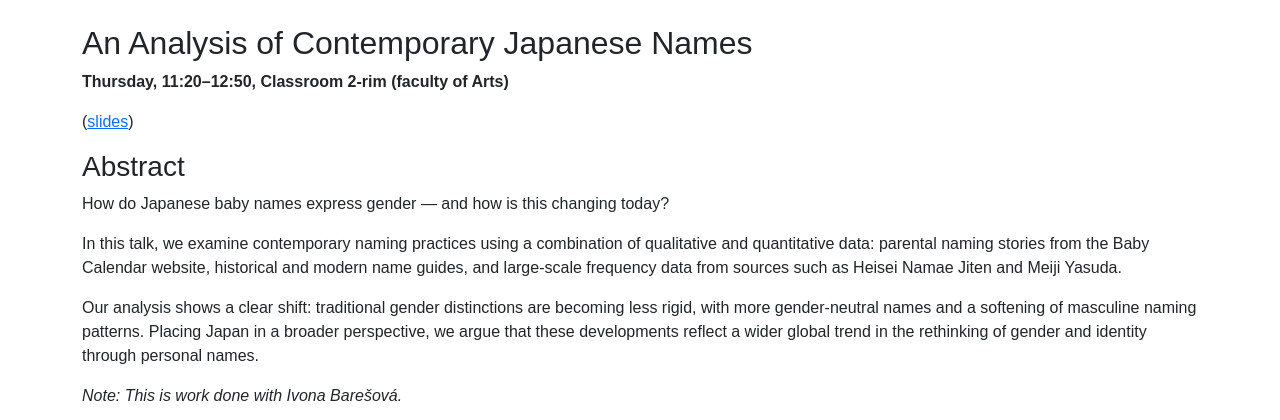
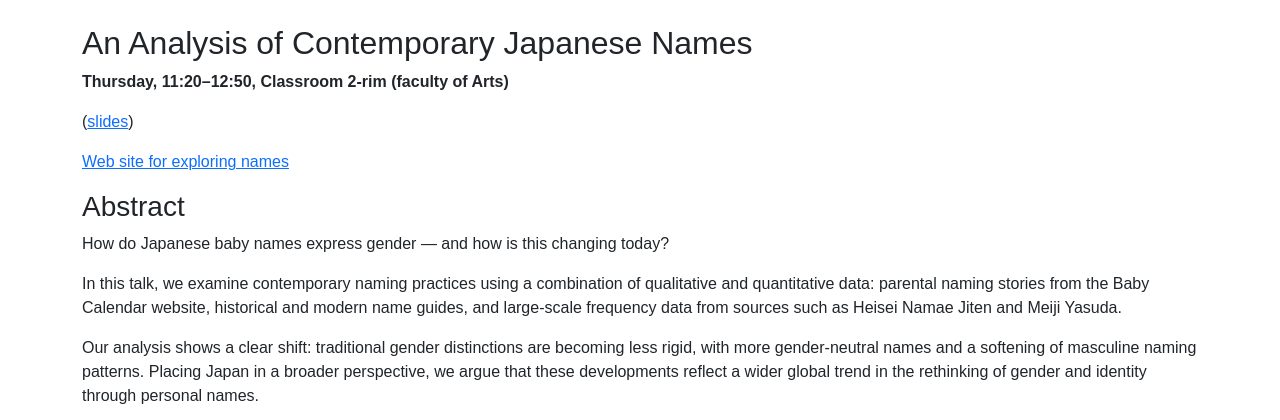
Before and after one commit to bond-lab/talks-2026-Ljubljana, a Flask app: page /week/japanese_names/ in a window 1280 px wide. Shown: the part 56-476 px from the top of the page. Run offline with Flask 3, Linux system fonts and the light colour scheme; some libraries are stand-ins or nearby versions.

Commit message:
tweaked name slides

```diff
--- a/web/templates/weeks/japanese_names.html
+++ b/web/templates/weeks/japanese_names.html
@@ -5,6 +5,9 @@
 <p><strong>{{ info.day }}, {{ info.time }}, {{ info.room }}</strong></p>
 
 <p>(<a href="{{ url_for('static', filename='pdf/namae-talk.pdf')}}">slides</a>)
+
+<p><a href='https://github.com/bond-lab/namae-bc'>Web site for exploring names</a>
+
 
 <h3>Abstract</h3>
 
```
Also changed, not shown: 1 other file.
